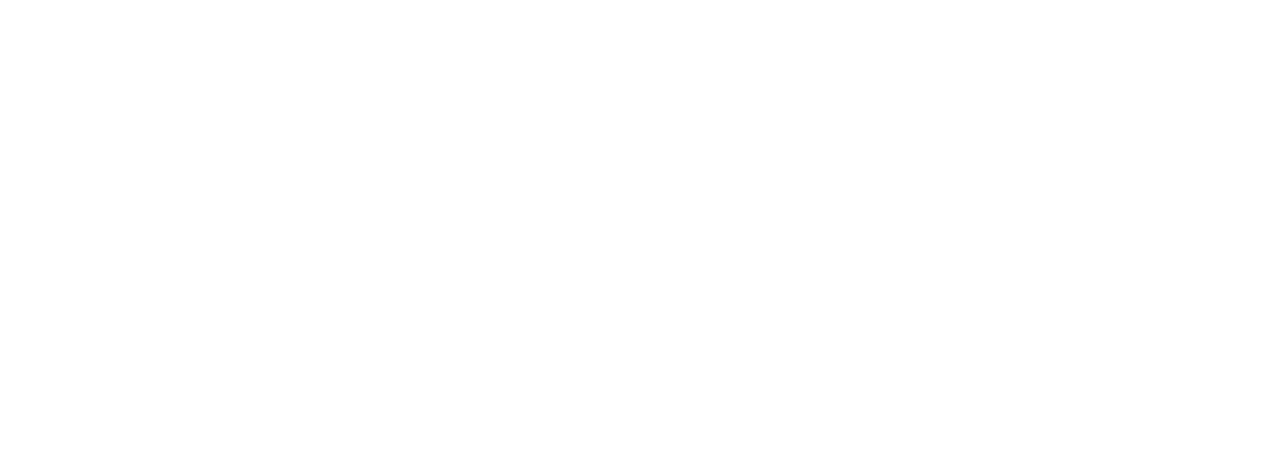
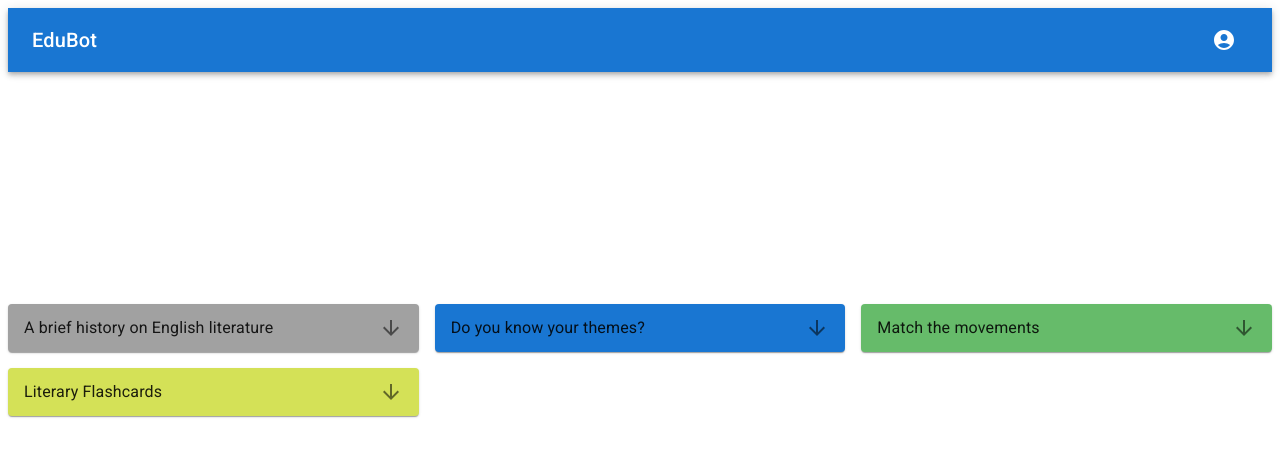
Before and after one commit to Noahsignt/ELEC5619-G10-FE, a React (Create React App) app: page /weekone in a window 1280 px wide. Before the commit this address had no page. Shown: the top 456 px of the page. Built offline with nearby package versions, Linux system fonts and the light colour scheme.

Commit message:
core: initial task display, TODO: add task btn FE, reflect task status in some way, add links

```diff
--- a/src/App.js
+++ b/src/App.js
@@ -3,6 +3,7 @@
 import Dashboard from './pages/Dashboard';
 import Course from './pages/Course';
 import Home from './pages/Home';
+import Week from './pages/Week';
 import './App.css'
 
 export default function App() {
@@ -11,6 +12,7 @@
       <Route path="/" element={<Home />} />
       <Route path="/dashboard" element={<Dashboard />} />
       <Route path="/course" element={<Course />} />
+      <Route path="/weekone" element={<Week />} />
     </Routes>
   );
 }
--- a/src/pages/Course.js
+++ b/src/pages/Course.js
@@ -13,11 +13,11 @@
 import TimelineOppositeContent from '@mui/lab/TimelineOppositeContent';
 
 const testObj = [
-    {name: "Literature", week: 1, link: "/literature", finished: true},
-    {name: "Early Life", week: 2, link: "/literature", finished: true},
-    {name: "First Works", week: 3, link: "/literature", finished: false},
-    {name: "Career", week: 4, link: "/literature", finished: false},
-    {name: "Legacy", week: 5, link: "/literature", finished: false}
+    {name: "Literature", week: 1, link: "/weekone", finished: true},
+    {name: "Early Life", week: 2, link: "/weekone", finished: true},
+    {name: "First Works", week: 3, link: "/weekone", finished: false},
+    {name: "Career", week: 4, link: "/weekone", finished: false},
+    {name: "Legacy", week: 5, link: "/weekone", finished: false}
 ]
 
 const TimelineObj = ({link, week, name, finished}) => {
--- /dev/null
+++ b/src/pages/Week.js
@@ -0,0 +1,110 @@
+import React from 'react';
+import TopAppBar from '../components/AppBar';
+import Accordion from '@mui/material/Accordion';
+import AccordionSummary from '@mui/material/AccordionSummary';
+import AccordionDetails from '@mui/material/AccordionDetails';
+import Typography from '@mui/material/Typography';
+import ArrowDownwardIcon from '@mui/icons-material/ArrowDownward';
+import Box from '@mui/material/Box';
+import Paper from '@mui/material/Paper';
+import Grid from '@mui/material/Grid';
+
+const testObj = [
+    {
+        type: "notes",
+        completed: true,
+        title: "A brief history on English literature",
+        description: "Join me as I take you on a journey from the inception of classical literature as we know it all the way through to the contemporary mind-bending stuff of today",
+        id: 0
+    },
+    {
+        type: "quiz",
+        completed: true,
+        title: "Do you know your themes?",
+        description: "Take this quiz that tests your knowledge on literary themes.",
+        id: 1
+    },
+    {
+        type: "exercise",
+        completed: false,
+        title: "Match the movements",
+        description: "Try and match the literary movement with the associated time period.",
+        id: 2
+    },
+    {
+        type: "flashcards",
+        completed: false,
+        title: "Literary Flashcards",
+        description: "Practice your literary knowledge with these flashcards!",
+        id: 3
+    }
+]
+
+const typeColourMapping = {
+    'notes': '#a1a1a1',
+    'quiz': '#1976d2',
+    'exercise': '#66bb6a',
+    'flashcards': '#d4e157'
+}
+
+const lightenColour = (hex, amount = 0.4) => {
+    hex = hex.replace('#', '');
+    let r = parseInt(hex.substring(0, 2), 16);
+    let g = parseInt(hex.substring(2, 4), 16);
+    let b = parseInt(hex.substring(4, 6), 16);
+    r = Math.min(255, Math.floor(r + (255 - r) * amount));
+    g = Math.min(255, Math.floor(g + (255 - g) * amount));
+    b = Math.min(255, Math.floor(b + (255 - b) * amount));
+    r = r.toString(16).padStart(2, '0');
+    g = g.toString(16).padStart(2, '0');
+    b = b.toString(16).padStart(2, '0');
+
+    // Return the lightened color
+    return `#${r}${g}${b}`;
+};
+
+/*
+represents a task as part of a week's content
+params:
+    type: string that can be notes, quiz, exercise or flashcards
+    completed: boolean
+    title: string generated by AI as a title for the task
+    description: string generated by AI describing the task to be completed
+    id: number (TODO: randomly generate and sync up with the db so that tasks can be correctly completed)
+*/
+const TaskAccordion = ({type, completed, title, description, id }) => {
+    return (
+    <Accordion sx={{backgroundColor: typeColourMapping[type]}}>
+        <AccordionSummary
+          expandIcon={<ArrowDownwardIcon />}
+          id={id}
+        >
+          <Typography>{title}</Typography>
+        </AccordionSummary>
+        <AccordionDetails sx={{backgroundColor: lightenColour(typeColourMapping[type])}}>
+          <Typography>
+            {description}
+          </Typography>
+        </AccordionDetails>
+    </Accordion>
+    )
+}
+
+export default function Week() {
+    return (
+        <main>
+            <TopAppBar />
+            <Box sx={{ flexGrow: 1 }}>
+            <Grid container spacing={2}>
+                {testObj.map((e) => {
+                    return (
+                        <Grid item xs={4}>
+                            <TaskAccordion type={e.type} completed={e.completed} title={e.title} description={e.description} id={e.id} />
+                        </Grid>
+                    )
+                })}
+            </Grid>
+            </Box>
+        </main>
+    );
+}
```
